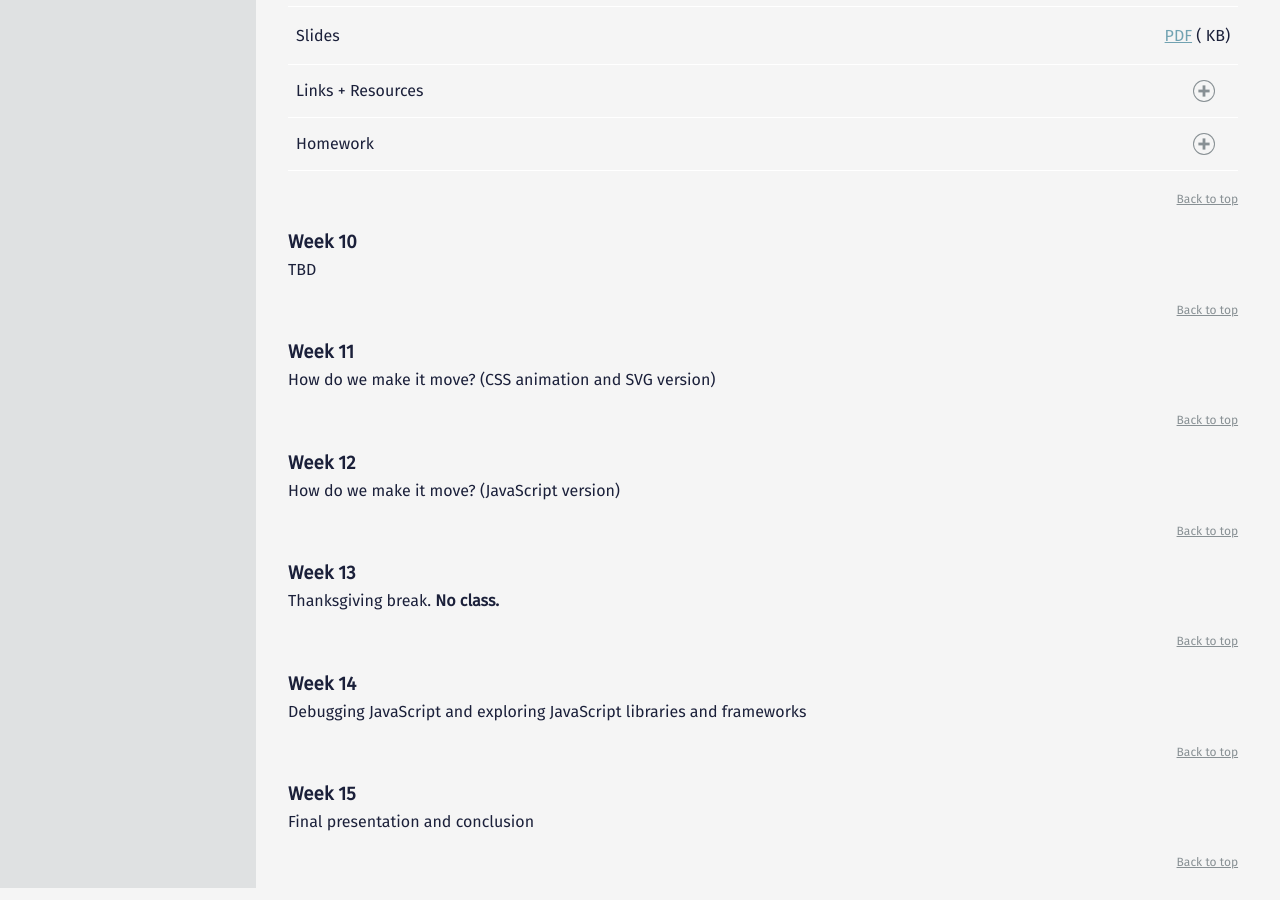
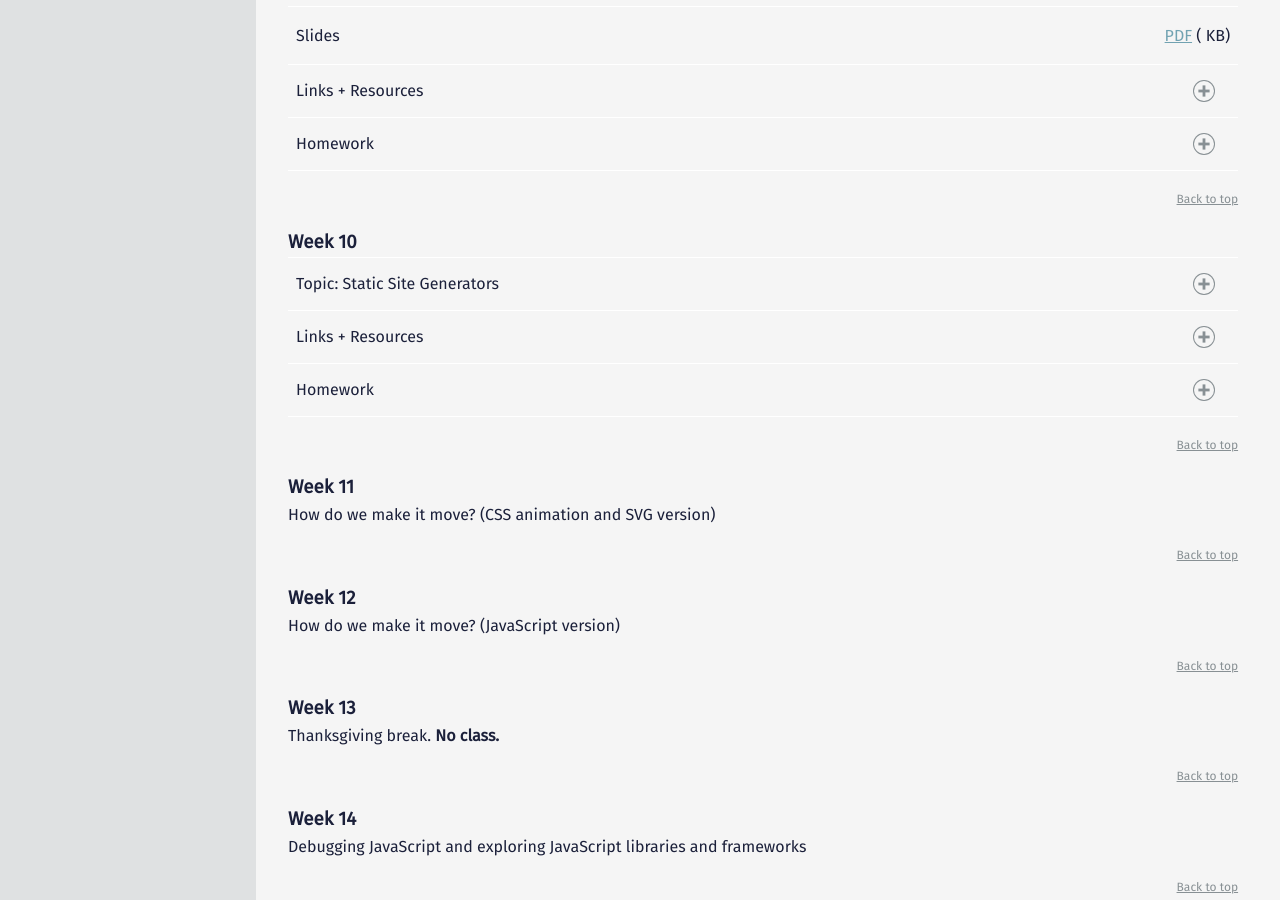
Before and after one commit to mica-web/mica-web.github.io, a Jekyll site: the page built from index.md, in a window 1280 px wide and 900 px high, scrolled down 3197 px. Built offline with Jekyll 4.4.1, drawn with Linux system fonts in a browser that asks for light colours; some of the changed lines change nothing that is shown.

Commit message:
Plan for week 10 and homework

````diff
--- a/_includes/gd-431/w10.md
+++ b/_includes/gd-431/w10.md
@@ -1,11 +1,13 @@
 {::options parse_block_html="true" /}
 <section class="accordion-wrapper">
 
-<!-- <div class="accordion-title js-trigger-content-toggle">
-Topic: UX & Accessibility
-</div> -->
+<div class="accordion-title js-trigger-content-toggle">
+Topic: Static Site Generators
+</div>
 
-TBD
+- Install & config [Eleventy](https://www.11ty.io/)
+- Partials & layout files
+- JS-enhanced accessible navigation
 
 <!-- {::options parse_block_html="true" /}
 <div class="accordion-title has-no-content js-content-toggle-ignore">
@@ -14,14 +16,43 @@
 
 [PDF](files/w10-.min.pdf){:target="_blank"} ( KB)
 
-</div>
+</div>-->
 
 <div class="accordion-title js-trigger-content-toggle">
 Links + Resources
 </div>
 
+- [JavaScript basics from MDN](https://developer.mozilla.org/en-US/docs/Learn/Getting_started_with_the_web/JavaScript_basics)
+- [Logical operators in JS](https://developer.mozilla.org/en-US/docs/Web/JavaScript/Reference/Operators/Logical_Operators)
+-  [Equality and comparisons in JS](https://developer.mozilla.org/en-US/docs/Web/JavaScript/Equality_comparisons_and_sameness)
+- [`let` vs `var` in JS](https://hackernoon.com/heres-the-difference-between-let-and-var-in-javascript-83d8864b74c0)
+
 <div class="accordion-title js-trigger-content-toggle">
 Homework
-</div> -->
+</div>
+
+Begin work on one of the following for your site redesign:
+- An interior page with a form on it
+  - This must be a form that's more complex than a search form, a subscription form or a basic contact-us form
+- A page with an interactive element on it
+  - Other than the mobile menu we created in class
+- (Re)designed search results page
+  - If your site does not have search, reach out to me to discuss your options here!
+- either a 404 error page or a branded smartwatch notification
+  - in the case of the smartwatch notification, this can be design only (ie, you can turn in an image file vs markup)
+
+Commit to what you're working on next in your project Slack channel. Like the homepage, this new page should be mobile-first and responsive (exception: smartwatch notification).
+
+Create a pull request to get feedback on your project's organization and code before November 19. In the pull request description, include what you've done to date and what work remains to be done and any bits that you specifically want or need feedback on. You can also do this in your code by creating a comment that starts with @feedback, e.g.:
+
+**In HTML**
+```html
+<!-- @feedback Is it right to use an ordered list here? -->
+```
+
+**In Sass or JS**
+```scss
+// @feedback I'm using vw units here, but it is confusing. Do you have a better suggestion?
+```
 
 </section>
````
